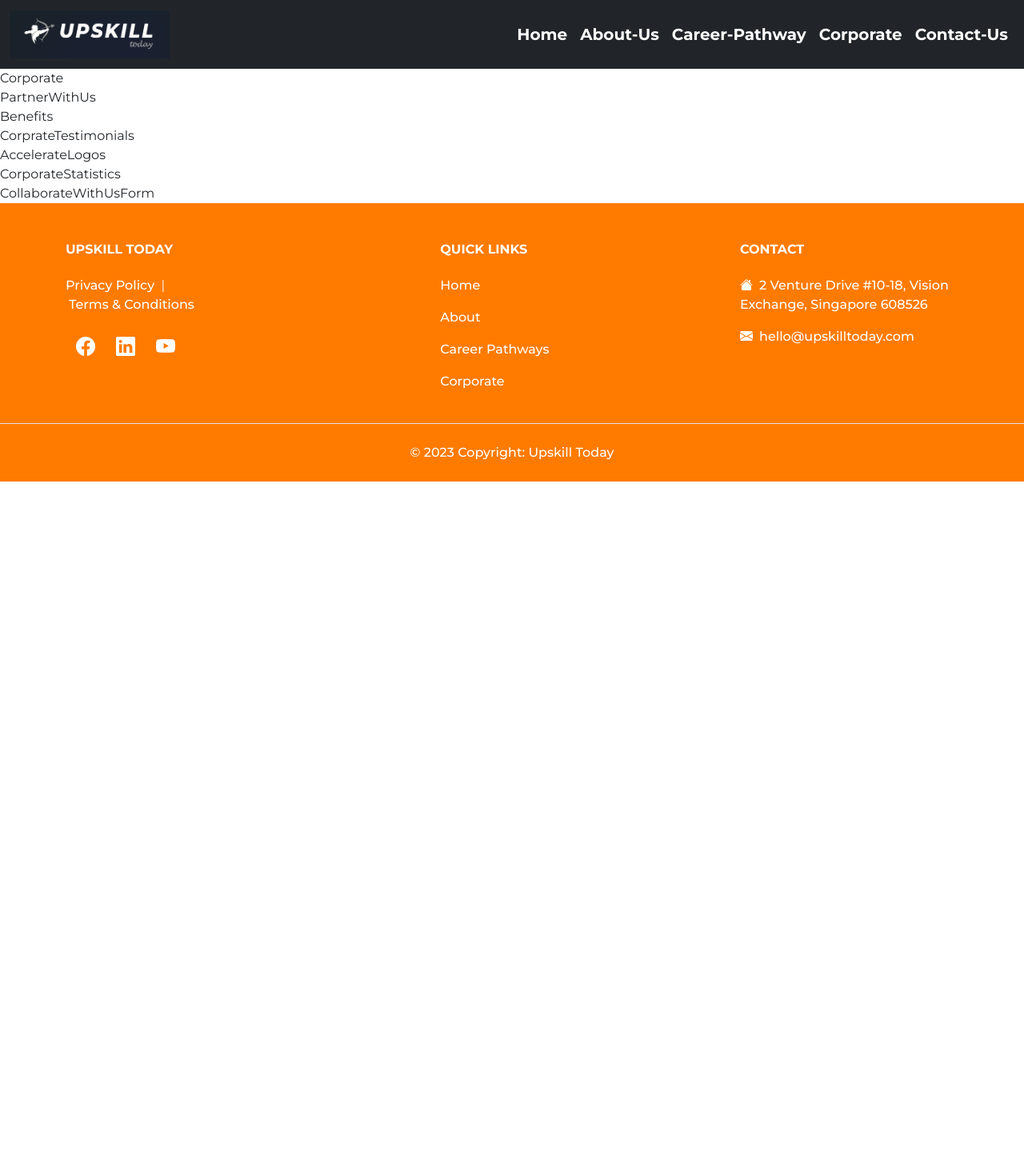
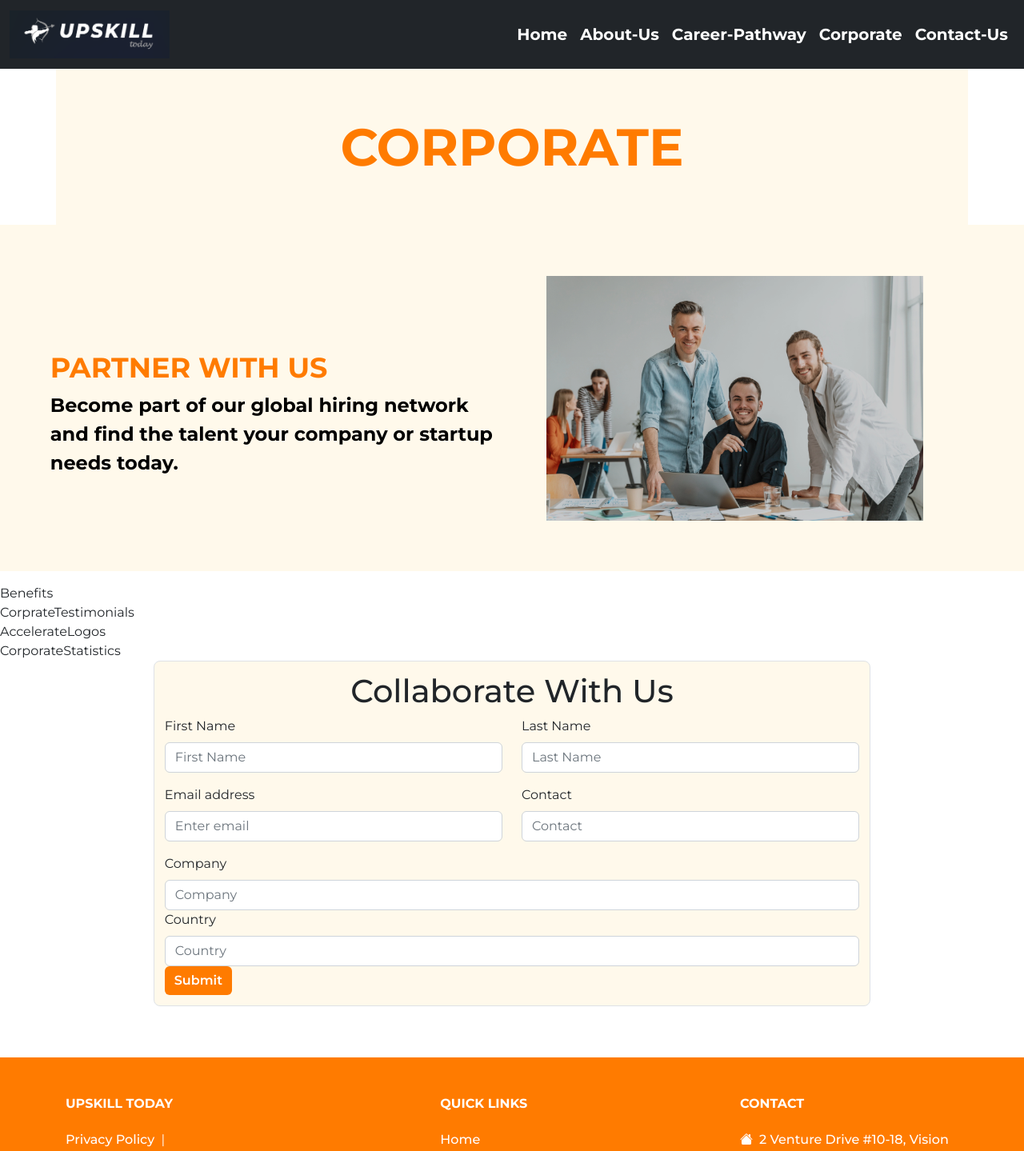
Before and after one commit to Chiang-Yong/Upskill-Today-1, a React (Create React App) app: page /Corporate in a window 1280 px wide. Shown: the top 1439 px of the page at 80% size. Before the commit the page ends 800 px from the top, so only its background shows below. Built offline with nearby package versions, Linux system fonts and the light colour scheme.

Commit message:
partner_collaborateform

```diff
--- a/src/pages/About/VisionMission.js
+++ b/src/pages/About/VisionMission.js
@@ -1,6 +1,9 @@
 import React from "react";
 import { Container, Row, Col } from "react-bootstrap"
 import visionMission from "../../images/VisionMission_50.jpg";
+
+
+
 import "./visionMission.css";
 
 const VisionMission = () => {
@@ -21,8 +24,8 @@ const VisionMission = () => {
             and well-paid career for Digital Transformation.
           </p>
         </Col>
-        <Col style={{alignContent:'center', alignItems:"center"}}>
-           <img src={visionMission} alt="vision mission" />
+        <Col style={{ alignContent: 'center', alignItems: "center" }}>
+          <img src={visionMission} alt="visionMission" />
         </Col>
       </Row>
     </Container>
--- a/src/pages/Corporate/CollaborateWithUsForm.js
+++ b/src/pages/Corporate/CollaborateWithUsForm.js
@@ -1,9 +1,59 @@
 import React from 'react'
+import { Card, Form, Button, Row, Col, FloatingLabel } from "react-bootstrap";
 import "./collaborateWithUsForm.css"
 
 const CollaborateWithUsForm = () => {
     return (
-        <div>CollaborateWithUsForm</div>
+        <div className="collaborateWithUsForm border rounded-3">
+            <Form>
+                <h1 className="text-center">Collaborate With Us</h1>
+                <Row>
+                    <Form.Group as={Col} className="mb-3" controlId="formBasicName">
+                        <Form.Label>First Name</Form.Label>
+                        <Form.Control type="text" placeholder="First Name" />
+                    </Form.Group>
+                    <Form.Group as={Col} className="mb-3" controlId="formBasicName">
+                        <Form.Label>Last Name</Form.Label>
+                        <Form.Control type="text" placeholder="Last Name" />
+                    </Form.Group>
+                </Row>
+
+
+                <Row>
+                    <Form.Group as={Col} className="mb-3" controlId="formBasicName">
+                        <Form.Label>Email address</Form.Label>
+                        <Form.Control type="email" placeholder="Enter email" />
+                    </Form.Group>
+                    <Form.Group as={Col} className="mb-3" controlId="formBasicName">
+                        <Form.Label>Contact</Form.Label>
+                        <Form.Control type="Number" placeholder="Contact" />
+                    </Form.Group>
+                </Row>
+
+
+                <Form.Group>
+                    <Form.Label>Company</Form.Label>
+                    <Form.Control type="text" placeholder="Company" />
+                </Form.Group>
+
+                <Form.Group>
+                    <Form.Label>Country</Form.Label>
+                    <Form.Control type="text" placeholder="Country" />
+                </Form.Group>
+
+                <Button
+                    type="submit"
+                    style={{
+                        backgroundColor: "#ff7b00",
+                        fontWeight: '600',
+                        border: "none",
+                        outline: "none",
+                    }}
+                >
+                    Submit
+                </Button>
+            </Form>
+        </div >
     )
 }
 
--- a/src/pages/Corporate/CorporateHeader.js
+++ b/src/pages/Corporate/CorporateHeader.js
@@ -1,9 +1,21 @@
 import React from 'react'
+import { Container, Row, Col } from "react-bootstrap"
 import "./corporateHeader.css"
 
 const CorporateHeader = () => {
     return (
-        <div>Corporate</div>
+        <Container className="corporateHeader">
+            <Row>
+                <Col style={{ padding: "0px" }}>
+                    <h1 className="corporateHeader-title">
+                        Corporate
+                    </h1>
+                </Col>
+            </Row>
+
+
+        </Container>
+
     )
 }
 
--- a/src/pages/Corporate/PartnerWithUs.js
+++ b/src/pages/Corporate/PartnerWithUs.js
@@ -1,9 +1,26 @@
 import React from 'react'
+import { Container, Row, Col } from "react-bootstrap"
+
+import corporate_partner from "../../images/corporate_partner.jpg"
 import "./partnerWithUs.css"
 
 const PartnerWithUs = () => {
     return (
-        <div>PartnerWithUs</div>
+        <Container className="partnerus" fluid='true'>
+            <Row>
+                <Col>
+                    <h1 style={{ marginTop: "15%" }}>Partner With Us</h1>
+                    <p>
+                        {" "}
+                        Become part of our global hiring network and find the talent your company or startup needs today.
+                    </p>
+
+                </Col>
+                <Col style={{ alignContent: 'center', alignItems: "center" }}>
+                    <img src={corporate_partner} alt="corporate_partner" />
+                </Col>
+            </Row>
+        </Container>
     )
 }
 
--- a/src/pages/Corporate/collaborateWithUsForm.css
+++ b/src/pages/Corporate/collaborateWithUsForm.css
@@ -0,0 +1,9 @@
+.collaborateWithUsForm {
+    width: 70%;
+    margin-bottom: 5%;
+    padding: 1%;
+    position: relative;
+    margin-left: 15%;
+    border-width: 5%;
+    background-color: #fff9eb;
+}
--- a/src/pages/Corporate/corporateHeader.css
+++ b/src/pages/Corporate/corporateHeader.css
@@ -0,0 +1,22 @@
+.corporateHeader {
+    width: 100%;
+    height: auto;
+    position: relative;
+    overflow: hidden;
+    background-color: #fff9eb;
+    padding-left: 0px;
+    padding-right: 0px;
+}
+
+.corporateHeader-title {
+    width: 100%;
+    font-size: 65px;
+    font-weight: 800;
+    text-transform: uppercase;
+    text-align: center;
+    line-height: 1em;
+    margin-top: 1em;
+    margin-bottom: 1em;
+    background-color: #fff9eb;
+    color: #ff7b00
+}
--- a/src/pages/Corporate/partnerWithUs.css
+++ b/src/pages/Corporate/partnerWithUs.css
@@ -0,0 +1,44 @@
+.partnerus {
+    height: auto;
+    width: 100%;
+    display: inline-block;
+    background-color: #fff9eb;
+    margin-bottom: 1em;
+}
+
+.partnerus img {
+    height: auto;
+    width: 75%;
+    object-fit: contain;
+    filter: brightness(0.8);
+    display: block;
+    margin-left: 5%;
+    margin-bottom: 10%
+}
+
+.partnerus h1 {
+    font-size: 35px;
+    color: #ff7b00;
+    font-weight: 800;
+    justify-content: flex-start;
+    align-items: center;
+    margin-left: 10%;
+    text-transform: uppercase;
+}
+
+.partnerus p {
+    color: black;
+    font-weight: 700;
+    font-size: clamp(0.5rem, 2.0vw, 1.5rem);
+    justify-content: flex-start;
+    align-items: center;
+    margin-left: 10%;
+}
+
+.partnerus .row {
+    margin-top: 5%;
+}
+
+.partnerus .col {
+    align-items: center;
+}
```
Also changed, not shown: src/images/corporate_partner.jpg (added). Lines whose indentation alone changed are shown as unchanged.
